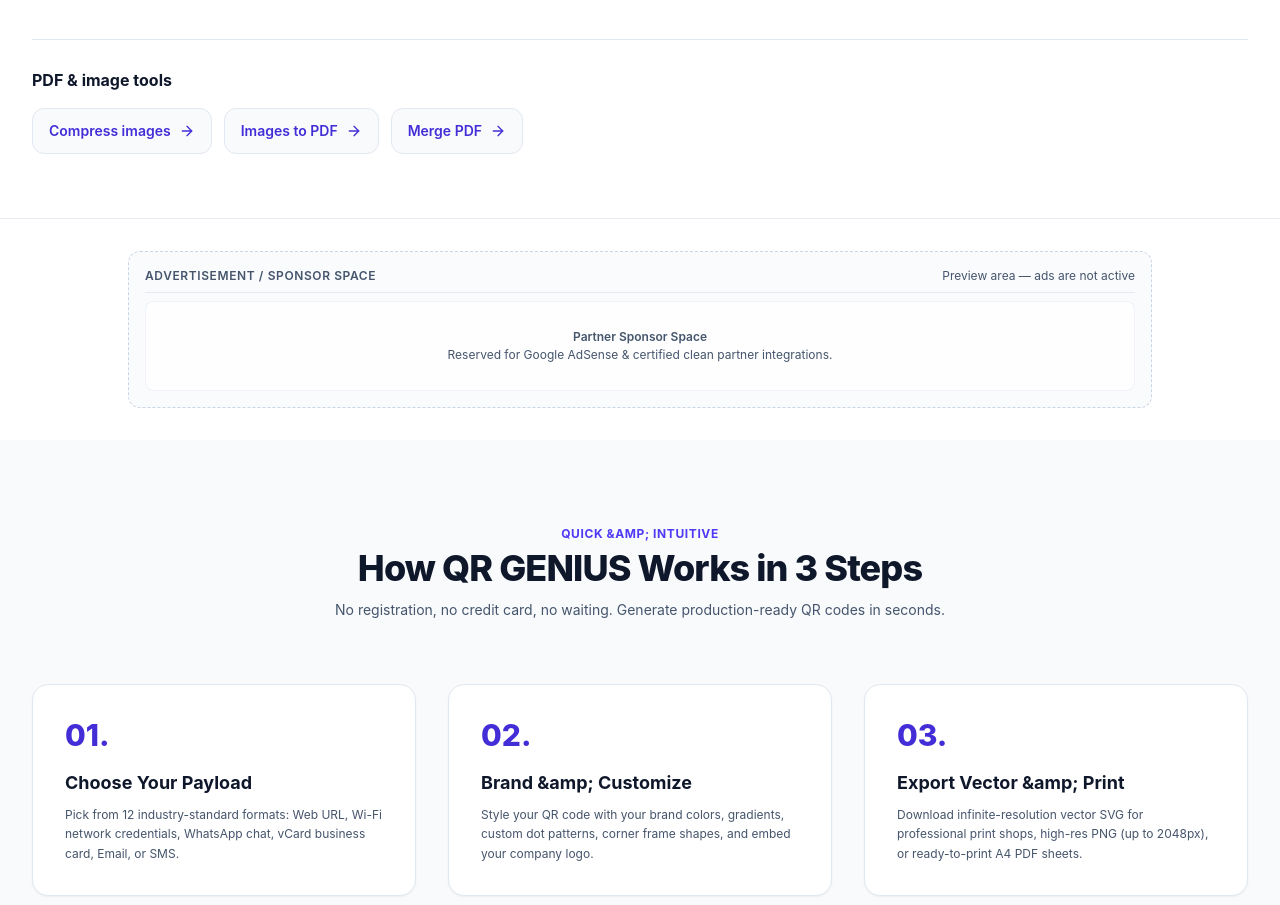
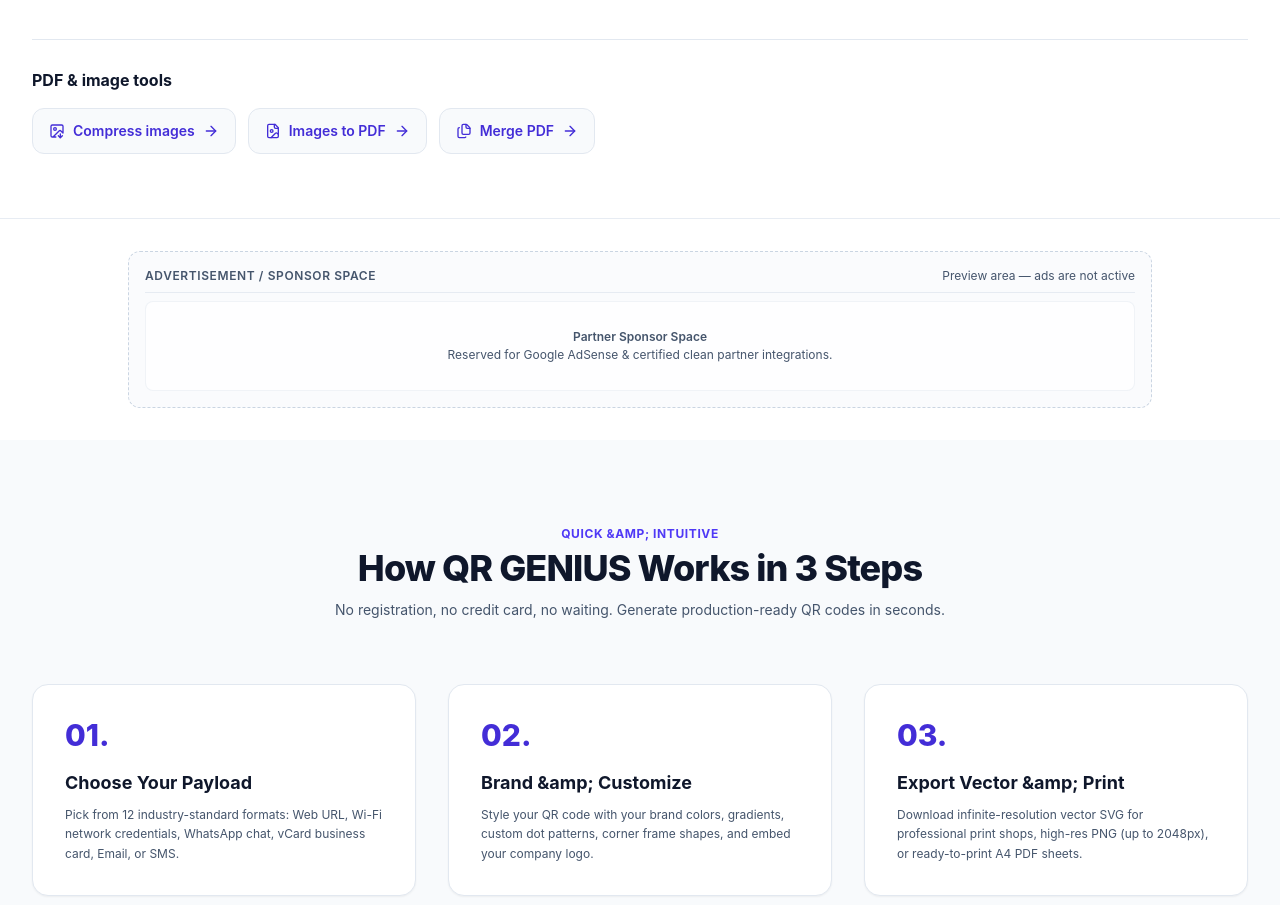
Before and after one commit to evanora031-dotcom/-qr-genius, a React (Vite) app: page / in a window 1280 px wide. Shown: the part 1157-2062 px from the top of the page. Built offline with nearby package versions, Linux system fonts and the light colour scheme.

Commit message:
UI: add lightweight icons to PDF and image tool links

```diff
--- a/src/pages/HomePage.tsx
+++ b/src/pages/HomePage.tsx
@@ -12,7 +12,10 @@ import {
   MessageSquare,
   Contact,
   CheckCircle2,
-  ChevronRight
+  ChevronRight,
+  ImageDown,
+  FileImage,
+  Files
 } from 'lucide-react';
 import { Language, PageId, QRType } from '../types';
 import { translations } from '../i18n/translations';
@@ -267,14 +270,15 @@ export const HomePage: React.FC<HomePageProps> = ({ lang, onNavigate }) => {
             <h3 className="text-base font-bold text-slate-900 mb-4">{({ en: 'PDF & image tools', ar: 'أدوات PDF والصور', fr: 'Outils PDF et images', es: 'Herramientas PDF e imágenes' } as Record<Language, string>)[lang]}</h3>
             <div className="flex flex-wrap gap-3">
               {([
-                { page: 'image-compressor', path: 'image-compressor', label: { en: 'Compress images', ar: 'ضغط الصور', fr: 'Compresser les images', es: 'Comprimir imágenes' } },
-                { page: 'images-to-pdf', path: 'images-to-pdf', label: { en: 'Images to PDF', ar: 'الصور إلى PDF', fr: 'Images en PDF', es: 'Imágenes a PDF' } },
-                { page: 'pdf-merge', path: 'merge-pdf', label: { en: 'Merge PDF', ar: 'دمج PDF', fr: 'Fusionner PDF', es: 'Unir PDF' } }
+                { page: 'image-compressor', path: 'image-compressor', icon: ImageDown, label: { en: 'Compress images', ar: 'ضغط الصور', fr: 'Compresser les images', es: 'Comprimir imágenes' } },
+                { page: 'images-to-pdf', path: 'images-to-pdf', icon: FileImage, label: { en: 'Images to PDF', ar: 'الصور إلى PDF', fr: 'Images en PDF', es: 'Imágenes a PDF' } },
+                { page: 'pdf-merge', path: 'merge-pdf', icon: Files, label: { en: 'Merge PDF', ar: 'دمج PDF', fr: 'Fusionner PDF', es: 'Unir PDF' } }
               ] as const).map((tool) => (
                 <a key={tool.page} href={`${lang === 'en' ? '' : `/${lang}`}/tools/${tool.path}`}
                   onClick={(event) => { event.preventDefault(); onNavigate(tool.page); }}
                   className="inline-flex items-center gap-2 rounded-xl border border-slate-200 bg-slate-50 px-4 py-3 text-sm font-semibold text-indigo-700 hover:bg-indigo-50 hover:border-indigo-300 transition-colors min-h-[44px]">
-                  {tool.label[lang]} <ArrowRight className="w-4 h-4" />
+                  <tool.icon className="w-4 h-4 shrink-0" aria-hidden="true" />
+                  <span>{tool.label[lang]}</span> <ArrowRight className="w-4 h-4" aria-hidden="true" />
                 </a>
               ))}
             </div>
```
